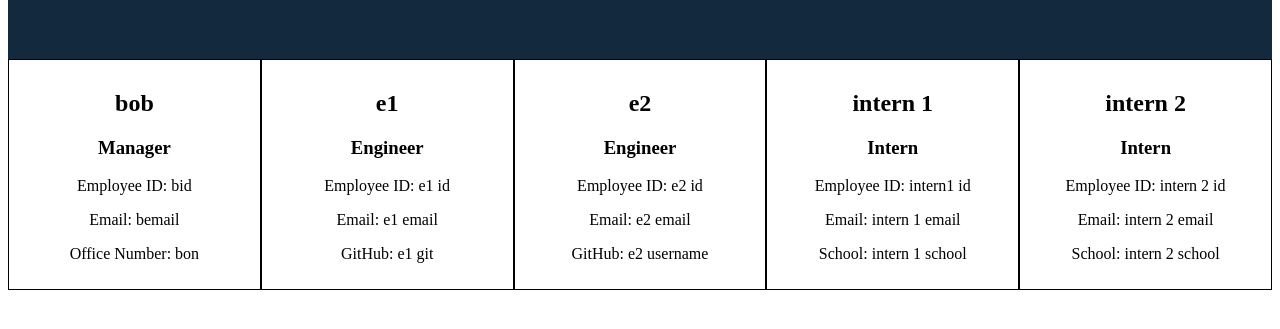
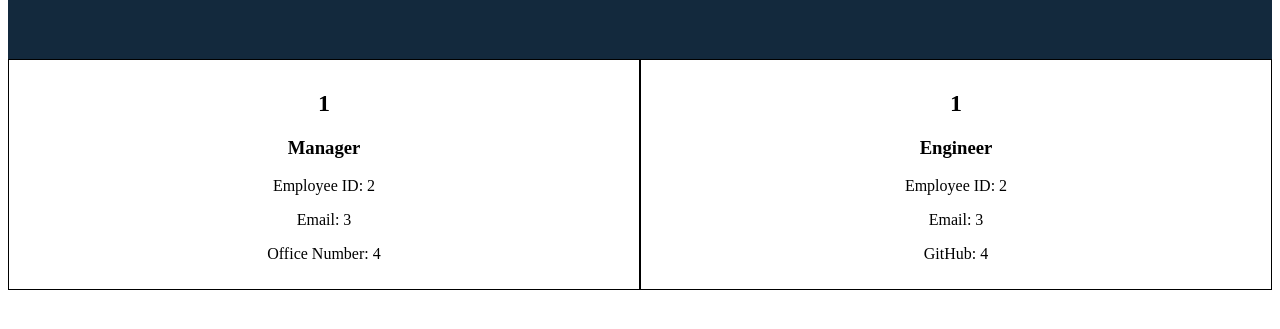
Before and after one commit to kcl20/employee-generator, a website: page index.html in a window 1280 px wide. Shown: the part 109-438 px from the top of the page. Drawn offline with Linux system fonts and the light colour scheme.

Commit message:
Added test.js

```diff
--- a/index.html
+++ b/index.html
@@ -14,36 +14,18 @@
     </header>
     <main>
 
-  <div class="manager card">
-  <h2>bob</h2>
-  <h3>Manager</h3>
-  <p>Employee ID: bid</p>
-  <p>Email: bemail</p>
-  <p>Office Number: bon</p>
+<div class="manager card">
+<h2>1</h2>
+<h3>Manager</h3>
+<p>Employee ID: 2</p>
+<p>Email: 3</p>
+<p>Office Number: 4</p>
 </div><div class="engineer card">
-        <h2>e1</h2>
+        <h2>1</h2>
         <h3>Engineer</h3>
-        <p>Employee ID: e1 id</p>
-        <p>Email: e1 email</p>
-        <p>GitHub: e1 git</p>
-        </div><div class="engineer card">
-        <h2>e2</h2>
-        <h3>Engineer</h3>
-        <p>Employee ID: e2 id</p>
-        <p>Email: e2 email</p>
-        <p>GitHub: e2 username</p>
-        </div><div class="intern card">
-    <h2>intern 1</h2>
-    <h3>Intern</h3>
-    <p>Employee ID: intern1 id</p>
-    <p>Email: intern 1 email</p>
-    <p>School: intern 1 school</p>
-    </div><div class="intern card">
-    <h2>intern 2</h2>
-    <h3>Intern</h3>
-    <p>Employee ID: intern 2 id</p>
-    <p>Email: intern 2 email</p>
-    <p>School: intern 2 school</p>
-    </div></main>
+        <p>Employee ID: 2</p>
+        <p>Email: 3</p>
+        <p>GitHub: 4</p>
+        </div></main>
   </body>
   </html>
--- /dev/null
+++ b/lib/manager.js
@@ -0,0 +1,2 @@
+
+module.exports = generateManagerCard;
```
Also changed, not shown: index.js (+23 -18 lines), package.json (+25 -2 lines), tests/index.test.js (added, +14 -0 lines), 1 other file.
